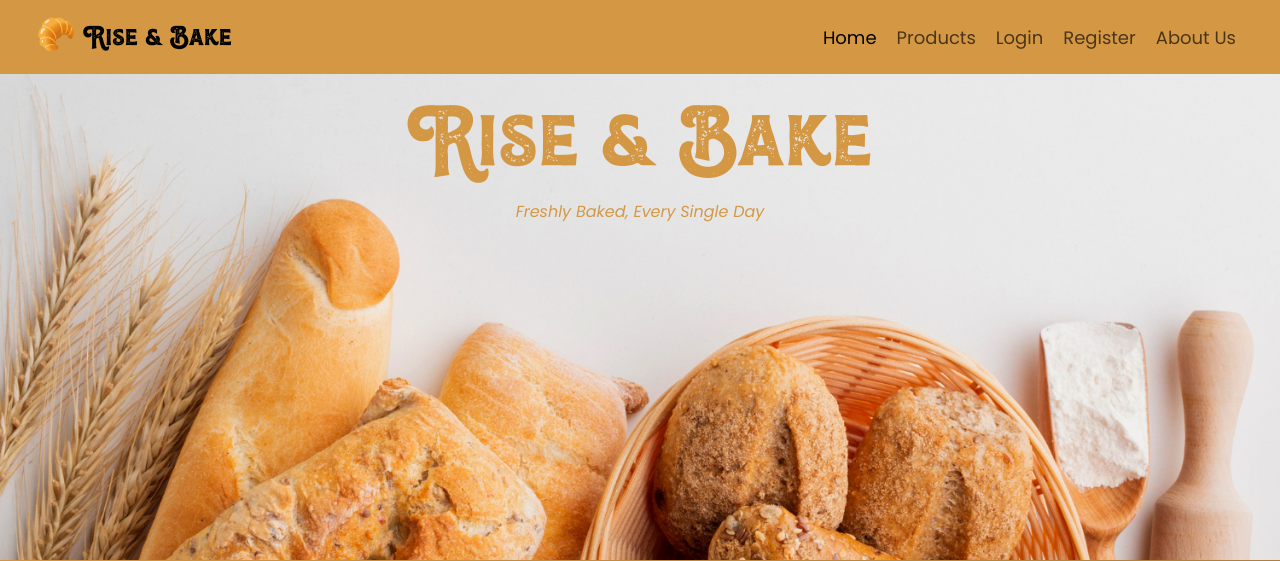
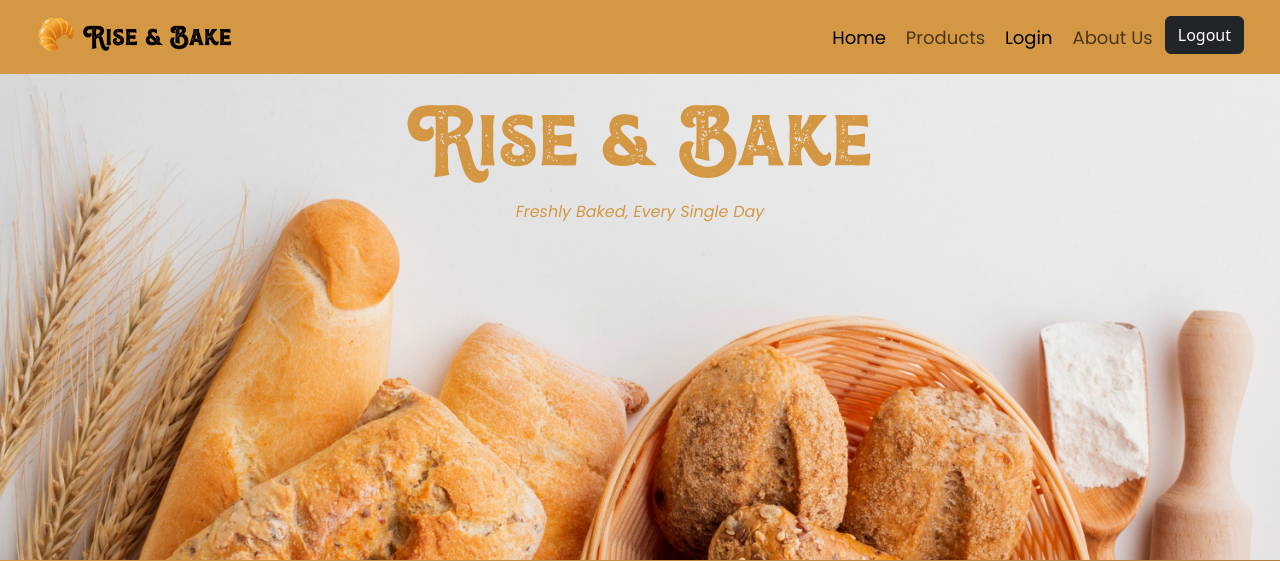
Before and after one commit to hhhreza/Rise-Bake, a PHP site: page / in a window 1280 px wide. Shown: the top 561 px of the page. Run offline with PHP 8.4, Linux system fonts and the light colour scheme; the visitor is signed in with stand-in values (Sample User, id 1).

Commit message:
tambah session dan edit navbar

```diff
--- a/projek/index.php
+++ b/projek/index.php
@@ -1,3 +1,14 @@
+<?php
+session_start();
+include 'koneksi.php';
+
+// CEK APAKAH USER SUDAH LOGIN
+if (!isset($_SESSION['login']) || $_SESSION['login'] !== true) {
+    header("Location: login.php?pesan=belumlogin");
+    exit();
+}
+?>
+
 <!DOCTYPE html>
 <html lang="en">
 <head>
@@ -9,7 +20,7 @@
 </head>
 <body>
     <header>
-        <nav class="navbar navbar-expand-lg bg-body-tertiary fixed-top">
+        <nav class="navbar navbar-expand-lg fixed-top">
             <div class="container-fluid">
                 <a class="navbar-brand ms-4" href="index.php">🥐 Rise & Bake</a>
                 <button class="navbar-toggler" type="button" data-bs-toggle="collapse" data-bs-target="#navbarNav" aria-controls="navbarNav" aria-expanded="false" aria-label="Toggle navigation">
@@ -18,24 +29,27 @@
                 <div class="collapse navbar-collapse" id="navbarNav">
                     <ul class="navbar-nav ms-auto me-4 gap-1">
                         <li class="nav-item">
-                            <a class="nav-link active" aria-current="page" href="index.php">Home</a>
+                            <a class="nav-link active" href="index.php">Home</a>
                         </li>
                         <li class="nav-item">
                             <a class="nav-link" href="produk.php">Products</a>
                         </li>
                         <li class="nav-item">
-                            <a class="nav-link" href="login.php">Login</a>
-                        </li>
-                        <li class="nav-item">
-                            <a class="nav-link" href="register.php">Register</a>
+                            <a class="nav-link active" aria-current="page" href="login.php">Login</a>
                         </li>
                         <li class="nav-item">
                             <a class="nav-link" href="about_us.php">About Us</a>
                         </li>
+                        <div class="logout-button ms-auto">
+                            <a href="logout.php">
+                                <button type="button" class="btn btn-dark logout">Logout</button>
+                            </a>
+                        </div>
                     </ul>
                 </div>
             </div>
         </nav>
+
     </header>
     <main class="container-fluid content">
         <section class="content-1">
```
